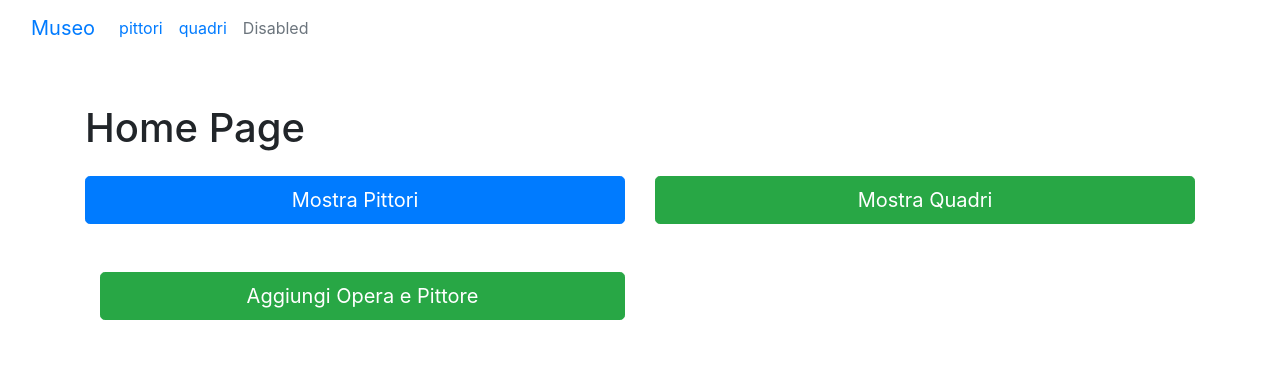
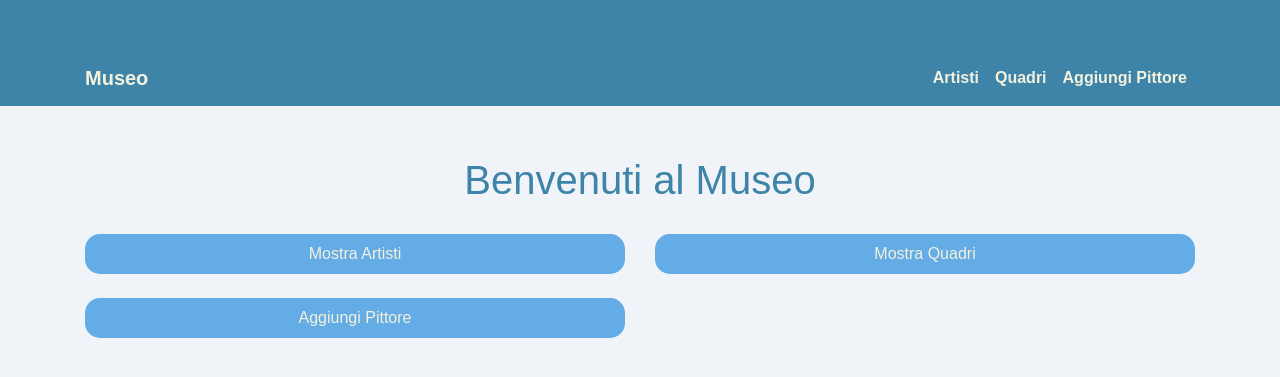
Before and after one commit to KKatowice/esercizioDAITA, a Flask app: template templates/home.html in a window 1280 px wide. Shown: the top 377 px of the page. Run offline with Flask 3, Linux system fonts and the light colour scheme; the template is opened without the code that fills it, so the values that code supplies are empty; some libraries are stand-ins or nearby versions.

Commit message:
front fix

```diff
--- a/templates/home.html
+++ b/templates/home.html
@@ -4,51 +4,89 @@
     <meta charset="UTF-8">
     <meta name="viewport" content="width=device-width, initial-scale=1.0">
     <title>Home Page</title>
-    <!-- Includi Bootstrap CSS -->
+
     <link href="https://stackpath.bootstrapcdn.com/bootstrap/4.5.2/css/bootstrap.min.css" rel="stylesheet">
-<nav class="navbar navbar-expand-lg bg-body-tertiary">
-  <div class="container-fluid">
+    <style>
+        body {
+            background-color: #F0F4F8;
+            color: #333;
+            font-family: Arial, sans-serif;
+            margin: 0;
+            padding: 0;
+        }
+        .navbar {
+            background-color: #3D84A8;
+        }
+        .navbar-brand {
+            color: #F4F1DE;
+            font-weight: bold;
+        }
+        .navbar-nav .nav-link {
+            color: #F4F1DE;
+            font-weight: bold;
+        }
+        .container {
+            margin-top: 50px;
+        }
+        h1 {
+            color: #3D84A8;
+            text-align: center;
+            margin-bottom: 30px;
+        }
+        .btn-custom {
+            background-color: #63ace5;
+            color: #F4F1DE;
+            border: none;
+            border-radius: 15px;
+            padding: 8px 16px;
+            transition: background-color 0.3s ease;
+        }
+        .btn-custom:hover {
+            background-color: #4682b4;
+        }
+    </style>
+</head>
+<body>
+    <nav class="navbar navbar-expand-lg">
+        <div class="container">
             <a class="navbar-brand" href="home.html">Museo</a>
             <button class="navbar-toggler" type="button" data-bs-toggle="collapse" data-bs-target="#navbarNav" aria-controls="navbarNav" aria-expanded="false" aria-label="Toggle navigation">
                 <span class="navbar-toggler-icon"></span>
             </button>
             <div class="collapse navbar-collapse" id="navbarNav">
-      <ul class="navbar-nav">
+                <ul class="navbar-nav ml-auto">
                     <li class="nav-item">
-          <a class="nav-link active" aria-current="page" href="pittori.html">pittori</a>
+                        <a class="nav-link active" aria-current="page" href="pittori.html">Artisti</a>
                     </li>
                     <li class="nav-item">
-          <a class="nav-link" href="quadri.html">quadri</a>
+                        <a class="nav-link" href="quadri.html">Quadri</a>
                     </li>
                     <li class="nav-item">
-          <a class="nav-link disabled" aria-disabled="true">Disabled</a>
+                        <a class="nav-link" href="http://localhost:63342/pythonProject2/esercizioDAITA/templates/aggiungi%20pittore.html?_ijt=sfi8quu0eb67ece7u9khjcjta5&_ij_reload=RELOAD_ON_SAVE">Aggiungi Pittore</a>
                     </li>
                 </ul>
             </div>
         </div>
     </nav>
-</head>
-<body>
-    <div class="container mt-5">
-        <h1 class="mb-4">Home Page</h1>
+
+    <div class="container">
+        <h1>Benvenuti al Museo</h1>
         <div class="row">
             <div class="col-md-6">
-                <a href="/pittori" class="btn btn-primary btn-lg btn-block">Mostra Pittori</a>
-
-
+                <a href="pittori.html" class="btn btn-custom btn-block">Mostra Artisti</a>
             </div>
             <div class="col-md-6">
-                <a href="/quadri" class="btn btn-success btn-lg btn-block">Mostra Quadri</a>
+                <a href="quadri.html" class="btn btn-custom btn-block">Mostra Quadri</a>
+            </div>
+        </div>
+
+        <div class="row mt-4">
+            <div class="col-md-6">
+                <a href="http://localhost:63342/pythonProject2/esercizioDAITA/templates/aggiungi%20pittore.html?_ijt=sfi8quu0eb67ece7u9khjcjta5&_ij_reload=RELOAD_ON_SAVE" class="btn btn-custom btn-block">Aggiungi Pittore</a>
             </div>
         </div>
     </div>
-    <div class="container mt-5">
-         <div class="col-md-6">
-                <a href="/aggiungi opera&pittore" class="btn btn-success btn-lg btn-block">Aggiungi Opera e Pittore</a>
-            </div>
-    </div>
 
-    <!-- Includi Bootstrap JS (opzionale) -->
     <script src="https://stackpath.bootstrapcdn.com/bootstrap/4.5.2/js/bootstrap.min.js"></script>
 </body>
 </html>
```
Also changed, not shown: templates/aggiungi pittore.html (line endings or trailing spaces), templates/pittori.html (line endings or trailing spaces), templates/quadri.html (line endings or trailing spaces). Lines whose indentation alone changed are shown as unchanged.
